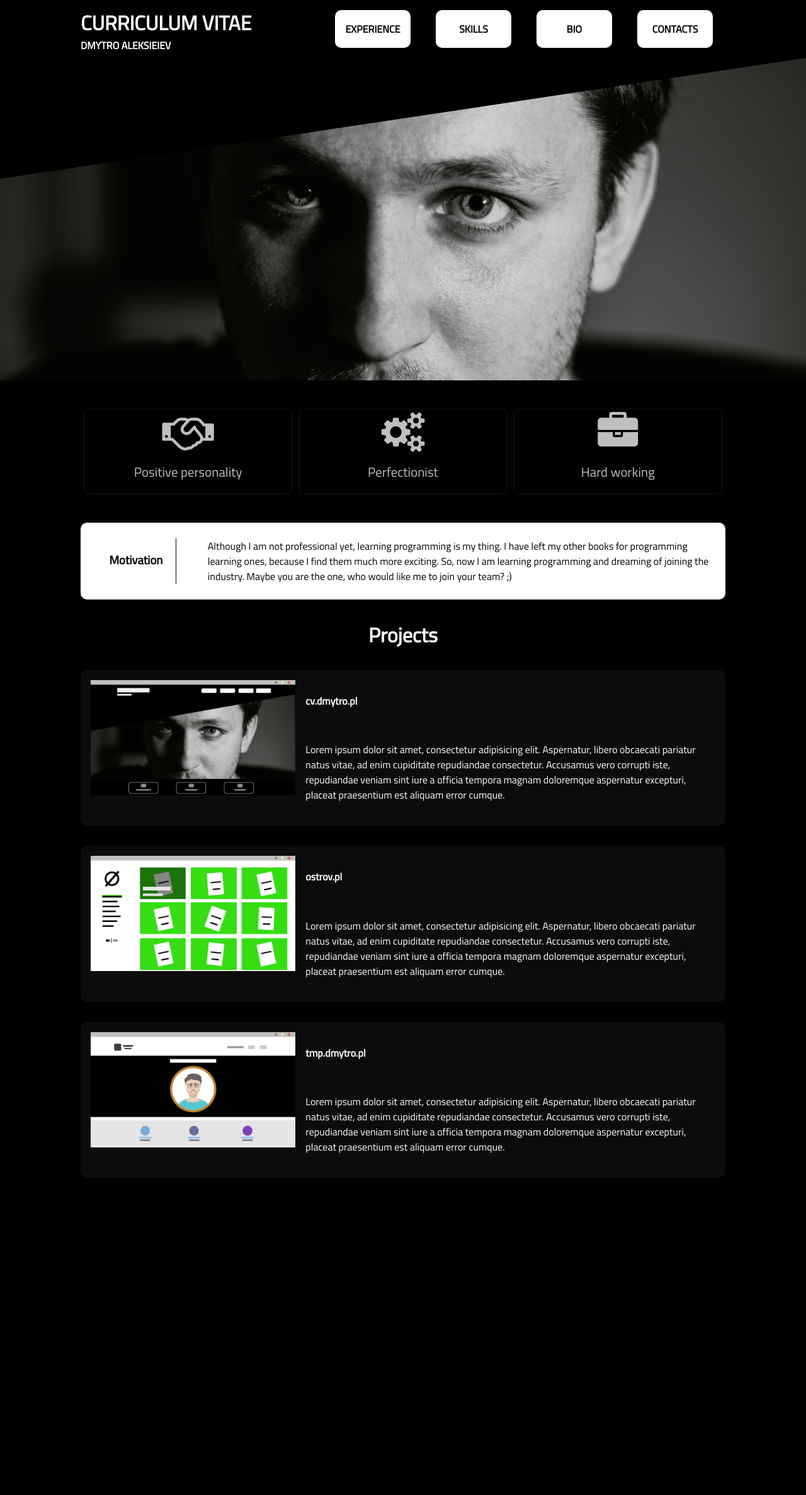
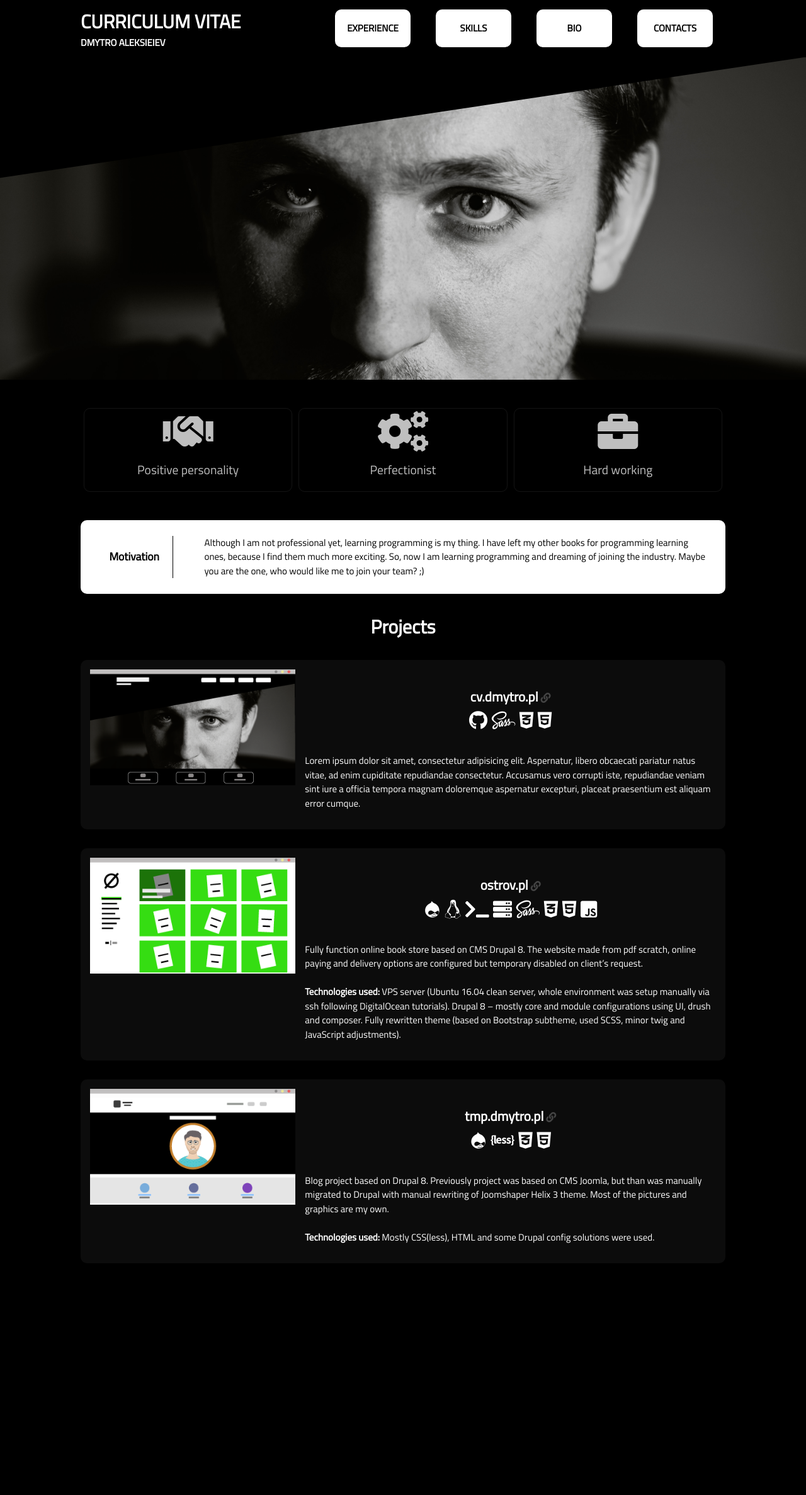
Before and after one commit to MytkoEnko/cv.dmytro.pl, a PHP site: page / in a window 1280 px wide. Shown: the whole page at 63% size. Before the commit the page ends 1831 px from the top, so only its background shows below. Run offline with PHP 8.4, Linux system fonts and the light colour scheme; some libraries are stand-ins or nearby versions.

Commit message:
Icons and descriptions added

```diff
--- a/css/style.css
+++ b/css/style.css
@@ -1,9 +1,20 @@
-body {
-  margin: 0px;
+html {
+  box-sizing: border-box;
   color: white;
   font-family: 'Titillium Web', sans-serif;
+  font-size: 15px;
+}
+
+body {
+  line-height: 1.5;
+  margin: 0px;
   background-color: black;
   -webkit-text-size-adjust: none;
+}
+
+body a {
+  text-decoration: none;
+  color: white;
 }
 
 .container {
@@ -40,12 +51,12 @@ body {
 }
 
 .top-bar .branding .type {
-  font-size: 2em;
+  font-size: 2rem;
   font-weight: 600;
 }
 
 .top-bar .branding .subject {
-  font-size: 1em;
+  font-size: 1rem;
 }
 
 .top-bar .menu {
@@ -102,7 +113,7 @@ body {
   border-radius: 10px;
   margin: 5px;
   padding: 4px;
-  line-height: 0em;
+  line-height: 0rem;
   box-shadow: 0px 0px 1px 0px #131313;
 }
 
@@ -111,7 +122,7 @@ body {
 }
 
 .calls .call p {
-  font-size: 1.3em;
+  font-size: 1.3rem;
   text-overflow: ellipsis;
   line-height: 20px;
 }
@@ -133,19 +144,19 @@ body {
 }
 
 .header > h3 {
-  font-size: 2em;
+  font-size: 2rem;
   text-align: center;
 }
 
 .project {
   background: #0c0c0c;
-  padding: 1em;
+  padding: 1rem;
   border-radius: 10px;
-  margin: 2em 0em;
+  margin: 2rem 0rem;
   display: grid;
   grid-template-columns: 1fr 2fr;
-  grid-template-rows: 1fr 2fr;
-  grid-gap: 1em;
+  grid-auto-rows: minmax(50px, auto);
+  grid-gap: 1rem;
 }
 
 .project img {
@@ -153,3 +164,22 @@ body {
   grid-row: 1/3;
   grid-column: 1;
 }
+
+.project h4 {
+  text-align: center;
+  font-size: 1.4rem;
+  margin-bottom: 0px;
+}
+
+.project h4 a::after {
+  content: ' \f0c1';
+  font-family: "Font Awesome 5 Free";
+  font-size: initial;
+  color: #444444;
+}
+
+.project .technologies {
+  font-size: 2rem;
+  text-align: center;
+  font-weight: 100;
+}
--- a/index.html
+++ b/index.html
@@ -9,7 +9,7 @@
   <meta name="keywords" content="CV, hire, programming, JavaScript, PHP, recruitment, Dmytro Aleksieiev, job offer, junior, frontend, backend">
   <link rel="stylesheet" href="css/style.css">
   <link href="https://fonts.googleapis.com/css?family=Titillium+Web" rel="stylesheet">
-  <link rel="stylesheet" href="https://cdnjs.cloudflare.com/ajax/libs/font-awesome/4.7.0/css/font-awesome.min.css">
+  <link rel="stylesheet" href="https://use.fontawesome.com/releases/v5.4.1/css/all.css" integrity="sha384-5sAR7xN1Nv6T6+dT2mhtzEpVJvfS3NScPQTrOxhwjIuvcA67KV2R5Jz6kr4abQsz" crossorigin="anonymous">
   <link rel="shortcut icon" type="image/png" href="/img/icon.png"/>
 </head>
 <body>
@@ -39,15 +39,15 @@
   <main>
     <div class="calls container grid grid-3col">
       <div class="call">
-        <i class="fa fa-handshake-o" aria-hidden="true"></i>
+        <i class="fas fa-handshake" aria-hidden="true"></i>
         <p>Positive personality</p>
       </div>
       <div class="call">
-        <i class="fa fa-cogs" aria-hidden="true"></i>
+        <i class="fas fa-cogs" aria-hidden="true"></i>
         <p>Perfectionist</p>
       </div>
       <div class="call">
-        <i class="fa fa-briefcase" aria-hidden="true"></i>
+        <i class="fas fa-briefcase" aria-hidden="true"></i>
         <p>Hard working</p>
       </div>
     </div>
@@ -60,18 +60,42 @@ Maybe you are the one, who would like me to join your team? ;)</p>
     <h3>Projects</h3>
 <section class="project">
   <img src="/img/mini-cv-screen.png" alt="">
-  <h4>cv.dmytro.pl</h4>
+  <h4><a href="https://cv.dmytro.pl" target="_blank">cv.dmytro.pl</i></a>
+  <div class="technologies">
+    <i class="fab fa-github"></i>
+    <i class="fab fa-sass"></i>
+    <i class="fab fa-css3-alt"></i>
+    <i class="fab fa-html5"></i>
+  </div></h4>
   <p>Lorem ipsum dolor sit amet, consectetur adipisicing elit. Aspernatur, libero obcaecati pariatur natus vitae, ad enim cupiditate repudiandae consectetur. Accusamus vero corrupti iste, repudiandae veniam sint iure a officia tempora magnam doloremque aspernatur excepturi, placeat praesentium est aliquam error cumque.</p>
 </section>
 <section class="project">
   <img src="/img/ostrov-mini-screen.png" alt="">
-  <h4>ostrov.pl</h4>
-  <p>Lorem ipsum dolor sit amet, consectetur adipisicing elit. Aspernatur, libero obcaecati pariatur natus vitae, ad enim cupiditate repudiandae consectetur. Accusamus vero corrupti iste, repudiandae veniam sint iure a officia tempora magnam doloremque aspernatur excepturi, placeat praesentium est aliquam error cumque.</p>
+  <h4><a href="https://ostrov.pl" target="_blank">ostrov.pl</a>
+    <div class="technologies">
+      <i class="fab fa-drupal"></i>
+      <i class="fab fa-linux"></i>
+      <i class="fas fa-terminal"></i>
+      <i class="fas fa-server"></i>
+      <i class="fab fa-sass"></i>
+      <i class="fab fa-css3-alt"></i>
+      <i class="fab fa-html5"></i>
+      <i class="fab fa-js-square"></i>
+  </div></h4>
+  <p>Fully function online book store based on CMS Drupal 8. The website made from pdf scratch, online paying and delivery options are configured but temporary disabled on client’s request.<br><br>
+  <b>Technologies used:</b> VPS server (Ubuntu 16.04 clean server, whole environment was setup manually via ssh following DigitalOcean tutorials). Drupal 8 – mostly core and module configurations using UI, drush and composer. Fully rewritten theme (based on Bootstrap subtheme, used SCSS, minor twig and JavaScript adjustments).</p>
 </section>
 <section class="project">
   <img src="/img/mini-mytko-screen.png" alt="">
-  <h4>tmp.dmytro.pl</h4>
-  <p>Lorem ipsum dolor sit amet, consectetur adipisicing elit. Aspernatur, libero obcaecati pariatur natus vitae, ad enim cupiditate repudiandae consectetur. Accusamus vero corrupti iste, repudiandae veniam sint iure a officia tempora magnam doloremque aspernatur excepturi, placeat praesentium est aliquam error cumque.</p>
+  <h4><a href="https://tmp.dmytro.pl" target="_blank">tmp.dmytro.pl</a>
+    <div class="technologies">
+      <i class="fab fa-drupal"></i>
+      <i class="fab fa-less"></i>
+      <i class="fab fa-css3-alt"></i>
+      <i class="fab fa-html5"></i>
+  </div></h4>
+  <p>Blog project based on Drupal 8. Previously project was based on CMS Joomla, but than was manually migrated to Drupal with manual rewriting of Joomshaper Helix 3 theme. Most of the pictures and graphics are my own.<br><br>
+  <b>Technologies used:</b> Mostly CSS(less), HTML and some Drupal config solutions were used.</p>
 </section>
   </div>
   </main>
--- a/styles/style.scss
+++ b/styles/style.scss
@@ -1,11 +1,21 @@
 $menu-item-height: 60px;
 
-body {
-  margin: 0px;
+
+html {
+  box-sizing: border-box;
   color: white;
   font-family: 'Titillium Web', sans-serif;
+  font-size: 15px;
+}
+body {
+  line-height: 1.5;
+  margin: 0px;
   background-color: black;
   -webkit-text-size-adjust: none;
+    a {
+      text-decoration: none;
+      color: white;
+    }
 }
 .container {
   width: 80%;
@@ -38,11 +48,11 @@ body {
     text-transform: uppercase;
   }
     .type {
-      font-size: 2em;
+      font-size: 2rem;
       font-weight: 600;
     }
     .subject {
-      font-size: 1em;
+      font-size: 1rem;
     }
   }
 
@@ -101,13 +111,13 @@ body {
     border-radius: 10px;
     margin: 5px;
     padding: 4px;
-    line-height: 0em;
+    line-height: 0rem;
     box-shadow: 0px 0px 1px 0px #131313;
     i {
       font-size: 5vw;
     }
     p {
-      font-size: 1.3em;
+      font-size: 1.3rem;
       text-overflow: ellipsis;
       line-height: 20px;
     }
@@ -128,25 +138,41 @@ body {
     }
   }
   .header > h3 {
-    font-size: 2em;
+    font-size: 2rem;
     text-align: center;
   }
 
 // Projects
 .project {
   background: #0c0c0c;
-  padding: 1em;
+  padding: 1rem;
   border-radius: 10px;
-  margin: 2em 0em;
+  margin: 2rem 0rem;
   display: grid;
   grid-template-columns: 1fr 2fr;
-  grid-template-rows: 1fr 2fr;
-  grid-gap: 1em;
+  grid-auto-rows: minmax(50px, auto);
+  grid-gap: 1rem;
 
   img {
     width: 100%;
     grid-row: 1/3;
     grid-column: 1;
   }
+  h4 {
+    text-align: center;
+    font-size: 1.4rem;
+    margin-bottom: 0px;
+    a::after {
+    content: ' \f0c1';
+    font-family: "Font Awesome 5 Free";
+    font-size: initial;
+    color: #444444;
+      }
+  }
+  .technologies {
+    font-size: 2rem;
+    text-align: center;
+    font-weight: 100;
+  }
 
 }
```
Also changed, not shown: css/style.min.css (+1 -1 lines).
